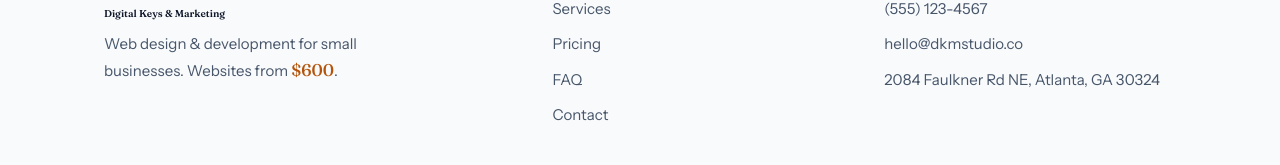
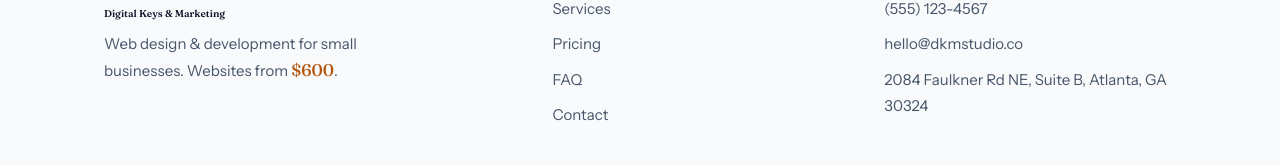
Before and after one commit to lyolayale/dkm, a Next.js app: page / in a window 1280 px wide. Shown: the part 6121-6286 px from the top of the page. Built offline with nearby package versions, Linux system fonts and the light colour scheme; no server answers.

Commit message:
Adds to footer address

```diff
--- a/components/Footer.jsx
+++ b/components/Footer.jsx
@@ -82,7 +82,7 @@ export default function Footer() {
               </li>
               <li>
                 <span className="text-[15px] text-ink-2">
-                  2084 Faulkner Rd NE, Atlanta, GA 30324
+                  2084 Faulkner Rd NE, Suite B, Atlanta, GA 30324
                 </span>
               </li>
             </ul>
```
